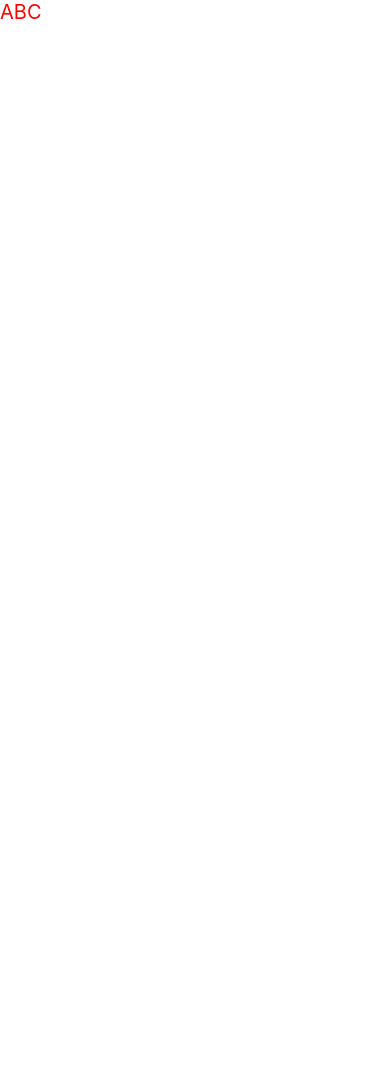
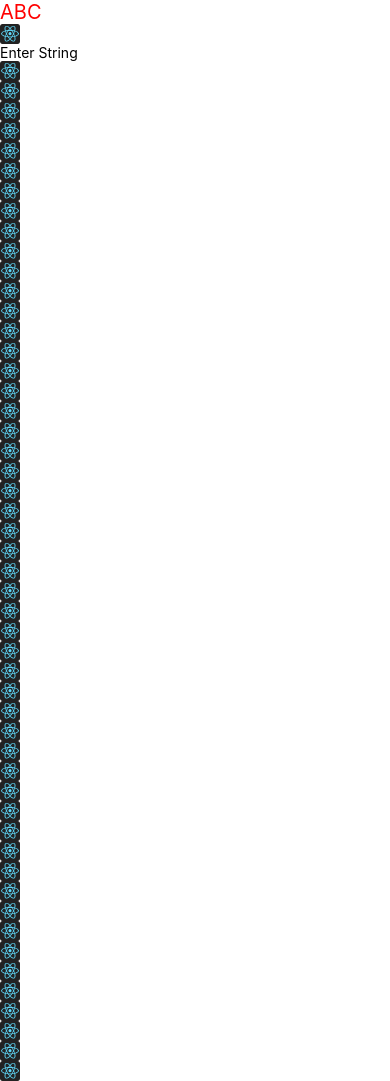
Before and after one commit to PrasoonGuptaOfficial/ReactNativeTutorial, a React Native app: screen / in a window 390 px wide. Before the commit the page ends 844 px from the top, so only its background shows below. Built offline with nearby package versions, Linux system fonts and the light colour scheme.

Commit message:
All Basic Component

```diff
--- a/App.tsx
+++ b/App.tsx
@@ -1,10 +1,77 @@
-import React from 'react';
-import {Text, View, StyleSheet} from 'react-native';
+import React, {useState} from 'react';
+import {
+  Text,
+  View,
+  StyleSheet,
+  Image,
+  TextInput,
+  ScrollView,
+} from 'react-native';
 
 function App(): React.JSX.Element {
+  const [value, setText] = useState('');
   return (
     <View>
       <Text style={styles.textBold}>ABC</Text>
+      <Image source={require('./Tutorial.png')} style={styles.imageSize} />
+      <TextInput
+        value={value}
+        onChangeText={setText}
+        placeholder="Enter String"
+      />
+      <ScrollView>
+        <Image source={require('./Tutorial.png')} style={styles.imageSize} />
+        <Image source={require('./Tutorial.png')} style={styles.imageSize} />
+        <Image source={require('./Tutorial.png')} style={styles.imageSize} />
+        <Image source={require('./Tutorial.png')} style={styles.imageSize} />
+        <Image source={require('./Tutorial.png')} style={styles.imageSize} />
+        <Image source={require('./Tutorial.png')} style={styles.imageSize} />
+        <Image source={require('./Tutorial.png')} style={styles.imageSize} />
+        <Image source={require('./Tutorial.png')} style={styles.imageSize} />
+        <Image source={require('./Tutorial.png')} style={styles.imageSize} />
+        <Image source={require('./Tutorial.png')} style={styles.imageSize} />
+        <Image source={require('./Tutorial.png')} style={styles.imageSize} />
+        <Image source={require('./Tutorial.png')} style={styles.imageSize} />
+        <Image source={require('./Tutorial.png')} style={styles.imageSize} />
+        <Image source={require('./Tutorial.png')} style={styles.imageSize} />
+        <Image source={require('./Tutorial.png')} style={styles.imageSize} />
+        <Image source={require('./Tutorial.png')} style={styles.imageSize} />
+        <Image source={require('./Tutorial.png')} style={styles.imageSize} />
+        <Image source={require('./Tutorial.png')} style={styles.imageSize} />
+        <Image source={require('./Tutorial.png')} style={styles.imageSize} />
+        <Image source={require('./Tutorial.png')} style={styles.imageSize} />
+        <Image source={require('./Tutorial.png')} style={styles.imageSize} />
+        <Image source={require('./Tutorial.png')} style={styles.imageSize} />
+        <Image source={require('./Tutorial.png')} style={styles.imageSize} />
+        <Image source={require('./Tutorial.png')} style={styles.imageSize} />
+        <Image source={require('./Tutorial.png')} style={styles.imageSize} />
+        <Image source={require('./Tutorial.png')} style={styles.imageSize} />
+        <Image source={require('./Tutorial.png')} style={styles.imageSize} />
+        <Image source={require('./Tutorial.png')} style={styles.imageSize} />
+        <Image source={require('./Tutorial.png')} style={styles.imageSize} />
+        <Image source={require('./Tutorial.png')} style={styles.imageSize} />
+        <Image source={require('./Tutorial.png')} style={styles.imageSize} />
+        <Image source={require('./Tutorial.png')} style={styles.imageSize} />
+        <Image source={require('./Tutorial.png')} style={styles.imageSize} />
+        <Image source={require('./Tutorial.png')} style={styles.imageSize} />
+        <Image source={require('./Tutorial.png')} style={styles.imageSize} />
+        <Image source={require('./Tutorial.png')} style={styles.imageSize} />
+        <Image source={require('./Tutorial.png')} style={styles.imageSize} />
+        <Image source={require('./Tutorial.png')} style={styles.imageSize} />
+        <Image source={require('./Tutorial.png')} style={styles.imageSize} />
+        <Image source={require('./Tutorial.png')} style={styles.imageSize} />
+        <Image source={require('./Tutorial.png')} style={styles.imageSize} />
+        <Image source={require('./Tutorial.png')} style={styles.imageSize} />
+        <Image source={require('./Tutorial.png')} style={styles.imageSize} />
+        <Image source={require('./Tutorial.png')} style={styles.imageSize} />
+        <Image source={require('./Tutorial.png')} style={styles.imageSize} />
+        <Image source={require('./Tutorial.png')} style={styles.imageSize} />
+        <Image source={require('./Tutorial.png')} style={styles.imageSize} />
+        <Image source={require('./Tutorial.png')} style={styles.imageSize} />
+        <Image source={require('./Tutorial.png')} style={styles.imageSize} />
+        <Image source={require('./Tutorial.png')} style={styles.imageSize} />
+        <Image source={require('./Tutorial.png')} style={styles.imageSize} />
+      </ScrollView>
     </View>
   );
 }
@@ -14,6 +81,10 @@ const styles = StyleSheet.create({
     color: 'red',
     fontSize: 20,
   },
+  imageSize: {
+    width: 20,
+    height: 20,
+  },
 });
 
 export default App;
```
